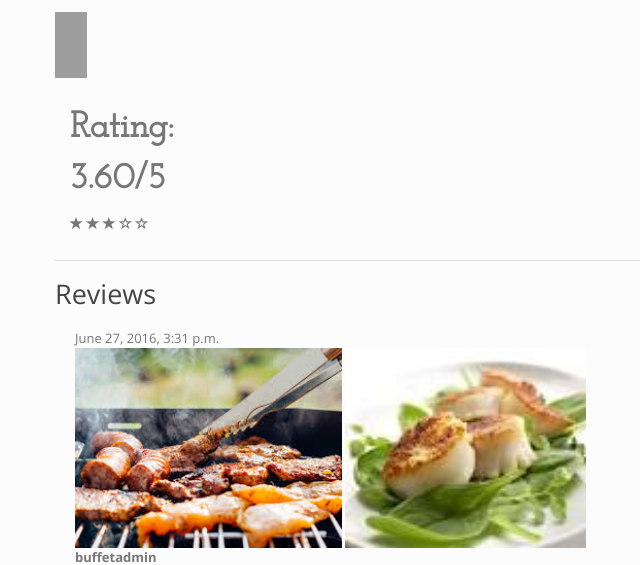
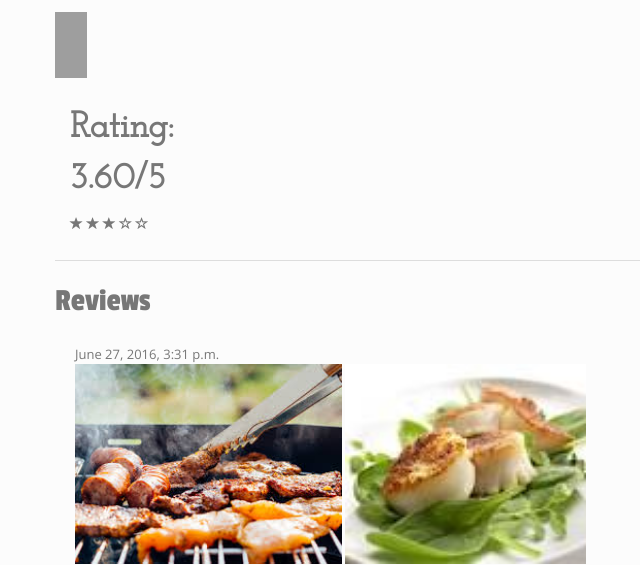
Before and after one commit to leeyh20/buffeter, a Django app: page /buffet/9/ in a window 1280 px wide. Shown: the part 1446-2011 px from the top of the page, without its empty margins (120-760 px from the left). Run offline with Django 3.2, Linux system fonts and the light colour scheme; data comes from the database, SQL or seed files in the repository; some libraries are stand-ins or nearby versions; some web fonts are replaced; grey boxes are pictures that could not be loaded.

Commit message:
Edited CSS for reviews and new review

```diff
--- a/buffetinfo/static/css/buffetinfo.css
+++ b/buffetinfo/static/css/buffetinfo.css
@@ -247,3 +247,15 @@
     /*width: 970px;
     height: 500px;*/
 }
+
+#reviewheading{
+    font-size: 32;
+    font-family: 'Passion One', cursive;
+
+}
+
+#newreviewheading{
+    font-size: 32;
+    font-family: 'Passion One', cursive;
+
+}
--- a/buffetinfo/templates/buffetinfo/buffet_detail.html
+++ b/buffetinfo/templates/buffetinfo/buffet_detail.html
@@ -148,7 +148,9 @@
 
 {% if buffet.published_date %}
     <hr>
-    <h2> Reviews </h2>
+    <div id = "reviewheading">
+        <p> Reviews </p>
+    </div>
     {% if user.is_authenticated %}
         <a class="btn btn-default" href="{% url 'add_review_to_buffet' pk=buffet.pk %}">Add Review</a>
     {% endif %}
```
Also changed, not shown: buffetinfo/templates/buffetinfo/add_review_to_buffet.html (+7 -1 lines).
